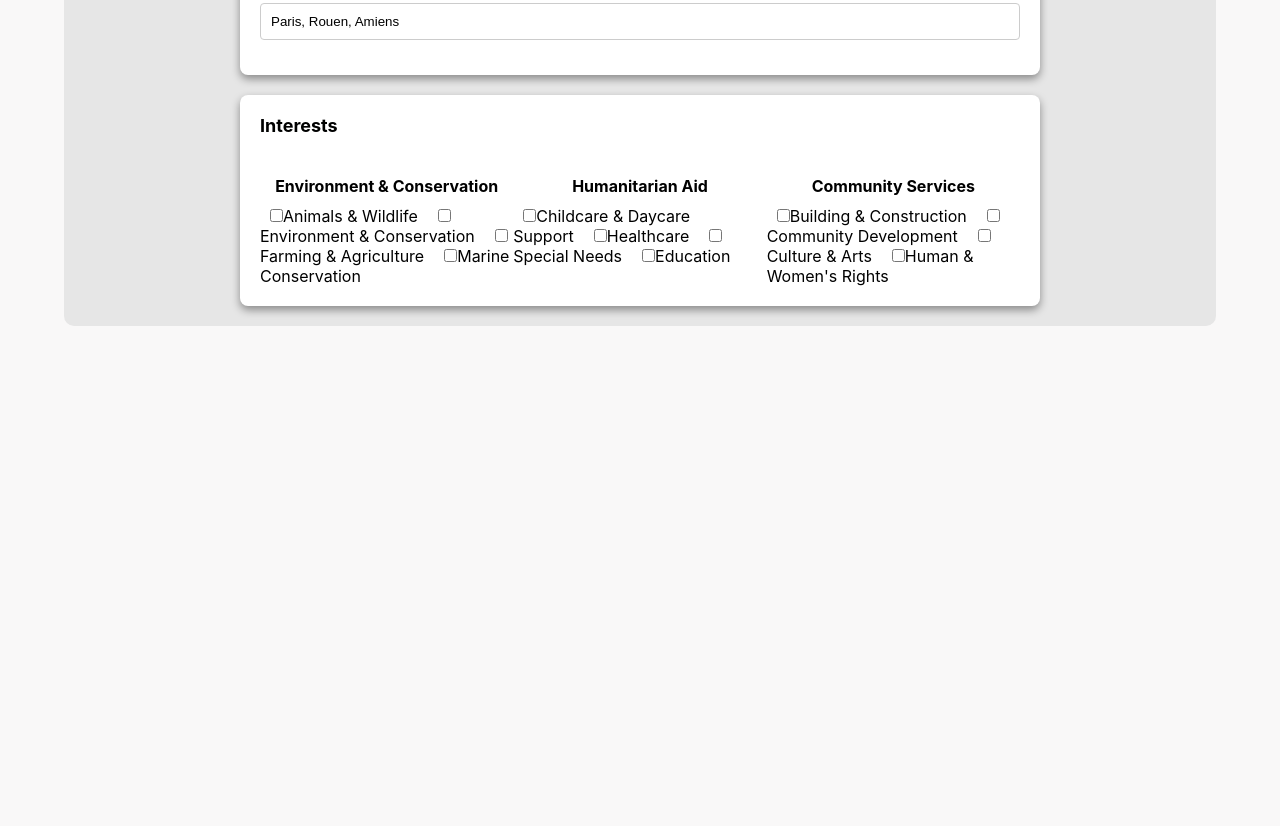
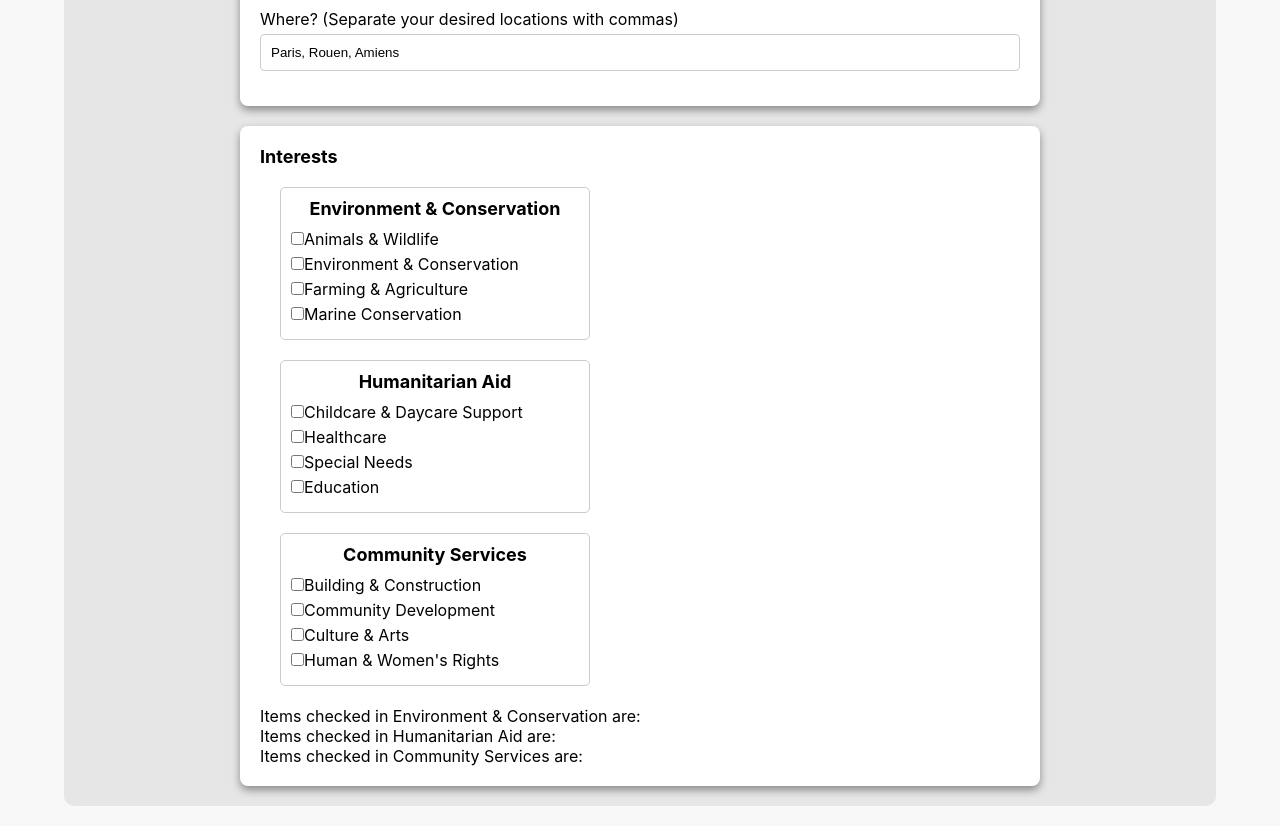
Before and after one commit to marieUr/VolunPeers-project, a React (Create React App) app in the folder volunpeers-front-end/: page /profile in a window 1280 px wide. Shown: the part 918-1744 px from the top of the page. Before the commit the page ends 1264 px from the top, so only its background shows below. Built offline with nearby package versions, Linux system fonts and the light colour scheme.

Commit message:
Profile page Interests - Refactor

```diff
--- a/volunpeers-front-end/src/Profile.css
+++ b/volunpeers-front-end/src/Profile.css
@@ -57,13 +57,16 @@ h3 {
 }
 
 .info-field {
-  display: block;
-  align-items: center;
+  display: flex;
+  justify-content: end;
+  /* align-items: center; */
   text-align: left;
 }
 
-.info-field span {
-  margin-right: 20px;
+ .info-field span {
+  margin-right: 0px;
+  display: flex;
+  justify-content: start;
 }
 
 .white-box h3 {
@@ -112,7 +115,7 @@ h3 {
     margin-right: 5px;
     border: none;
     border-radius: 10px;
-    padding: 12px;
+    padding: 20px 32px;
     cursor: pointer;
     transition: background-color 0.3s, color 0.3s;
 }
@@ -124,35 +127,50 @@ h3 {
   border: thin solid var(--TextColor);
 }
 
-/* Interests css */
+
+/* Interests CSS */
 
 .interests-content {
+  text-align: left;
   align-items: center;
   display: block;
+
 }
 
-.interests-columns {
-  margin-top: 40px;
-  display: flex;
-  justify-content: space-between;
+.checkLists{
+  align-items: center;
+
 }
 
-.interests-column {
-  text-align: left;
-  flex: 1;
+.checkList {
+  margin: 20px;
+  padding: 10px;
+  border: 1px solid #ccc;
+  border-radius: 5px;
+  max-width: 310px;
 }
 
-.interests-column h4 {
+.title {
+  text-align: center;
+  font-size: 18px;
+  font-weight: bold;
   margin-bottom: 10px;
-  text-align: center;
 }
 
-.interests-column ul {
-  list-style: none;
-  padding: 0;
+.list-container {
+  display: flex;
+  flex-direction: column;
 }
 
-.interests-column li {
+.list-container > div {
   margin-bottom: 5px;
-  padding: 10px;
 }
+
+.checked-item {
+  color: var(--mainColor);
+  font-weight: bold;
+}
+
+.not-checked-item {
+  color: var(--TextColor);
+}
--- a/volunpeers-front-end/src/Profile.jsx
+++ b/volunpeers-front-end/src/Profile.jsx
@@ -4,6 +4,25 @@ import './Profile.css'; // Import the user profile styling
 
 const Profile = () => {
   const [selectedButtons, setSelectedButtons] = useState([]);
+  const [checkedLists, setCheckedLists] = useState([[], [], []]);
+  const [totalSelected, setTotalSelected] = useState(0);
+
+  // Define checkLists array and isChecked function
+  const checkLists = [
+    {
+      title: "Environment & Conservation",
+      items: ["Animals & Wildlife", "Environment & Conservation", "Farming & Agriculture", "Marine Conservation"],
+    },
+    {
+      title: "Humanitarian Aid",
+      items: ["Childcare & Daycare Support", "Healthcare", "Special Needs", "Education"],
+    },
+    {
+      title: "Community Services",
+      items: ["Building & Construction", "Community Development", "Culture & Arts", "Human & Women's Rights"],
+    },
+  ];
+
 
   const handleButtonClick = (buttonText) => {
     if (selectedButtons.includes(buttonText)) {
@@ -14,6 +33,37 @@ const Profile = () => {
       setSelectedButtons([...selectedButtons, buttonText]);
     }
   };
+
+  const isChecked = (item, checklistIndex) => {
+    const checkedList = checkedLists[checklistIndex];
+    return checkedList.includes(item) ? "checked-item" : "not-checked-item";
+  };
+
+  const handleCheck = (event, checklistIndex) => {
+    if (totalSelected >= 3 && !event.target.checked) {
+      // If the user is unchecking an item and has already selected 3, do nothing
+      return;
+    }
+
+    const updatedLists = [...checkedLists];
+    const checklist = updatedLists[checklistIndex];
+
+    if (event.target.checked) {
+      if (totalSelected < 3) {
+        // Allow selection only if totalSelected is less than 3
+        checklist.push(event.target.value);
+        setTotalSelected(totalSelected + 1);
+      }
+    } else {
+      const index = checklist.indexOf(event.target.value);
+      checklist.splice(index, 1);
+      setTotalSelected(totalSelected - 1);
+    }
+
+    updatedLists[checklistIndex] = checklist;
+    setCheckedLists(updatedLists);
+  };
+
 
   return (
     <div className="profile-container">
@@ -110,75 +160,35 @@ const Profile = () => {
 
         <div className="white-box interests-content">
           <h3>Interests</h3>
-          <div className="interests-columns">
-            <div className="interests-column">
-              <h4>Environment & Conservation</h4>
-              <ul>
-                <li>
-                  <input type="checkbox" id="animals-wildlife" />
-                  <label htmlFor="animals-wildlife">Animals & Wildlife</label>
-                </li>
-                <li>
-                  <input type="checkbox" id="env-conservation" />
-                  <label htmlFor="env-conservation">Environment & Conservation</label>
-                </li>
-                <li>
-                  <input type="checkbox" id="farming-agriculture" />
-                  <label htmlFor="farming-agriculture">Farming & Agriculture</label>
-                </li>
-                <li>
-                  <input type="checkbox" id="marine-conservation" />
-                  <label htmlFor="marine-conservation">Marine Conservation</label>
-                </li>
-              </ul>
+            <div className="checkLists">
+              {checkLists.map((checklist, index) => (
+                <div className="checkList" key={index}>
+                  <div className="title">{checklist.title}</div>
+                  <div className="list-container">
+                    {checklist.items.map((item, itemIndex) => (
+                      <div key={itemIndex}>
+                        <input
+                          value={item}
+                          type="checkbox"
+                          onChange={(event) => handleCheck(event, index)}
+                        />
+                        <span className={isChecked(item, index)}>{item}</span>
+                      </div>
+                    ))}
+                  </div>
+                </div>
+              ))}
+              {checkedLists.map((checkedList, index) => (
+                <div key={index}>
+                  {`Items checked in ${checkLists[index].title} are: ${checkedList.join(", ")}`}
+                </div>
+              ))}
             </div>
-            <div className="interests-column">
-              <h4>Humanitarian Aid</h4>
-              <ul>
-                <li>
-                  <input type="checkbox" id="childcare-daycare" />
-                  <label htmlFor="childcare-daycare">Childcare & Daycare Support</label>
-                </li>
-                <li>
-                  <input type="checkbox" id="healthcare" />
-                  <label htmlFor="healthcare">Healthcare</label>
-                </li>
-                <li>
-                  <input type="checkbox" id="special-needs" />
-                  <label htmlFor="special-needs">Special Needs</label>
-                </li>
-                <li>
-                  <input type="checkbox" id="education" />
-                  <label htmlFor="education">Education</label>
-                </li>
-              </ul>
-            </div>
-            <div className="interests-column">
-              <h4>Community Services</h4>
-              <ul>
-                <li>
-                  <input type="checkbox" id="building-construction" />
-                  <label htmlFor="building-construction">Building & Construction</label>
-                </li>
-                <li>
-                  <input type="checkbox" id="community-development" />
-                  <label htmlFor="community-development">Community Development</label>
-                </li>
-                <li>
-                  <input type="checkbox" id="culture-arts" />
-                  <label htmlFor="culture-arts">Culture & Arts</label>
-                </li>
-                <li>
-                  <input type="checkbox" id="human-womens-rights" />
-                  <label htmlFor="human-womens-rights">Human & Women's Rights</label>
-                </li>
-              </ul>
-            </div>
-          </div>
         </div>
-      </div>
+    </div>
     </div>
   );
 };
 
+
 export default Profile;
```
